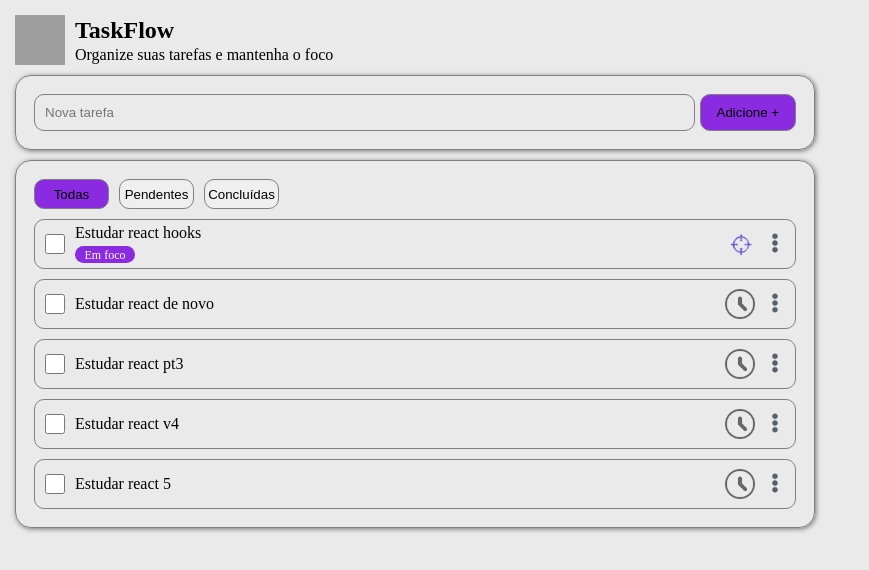
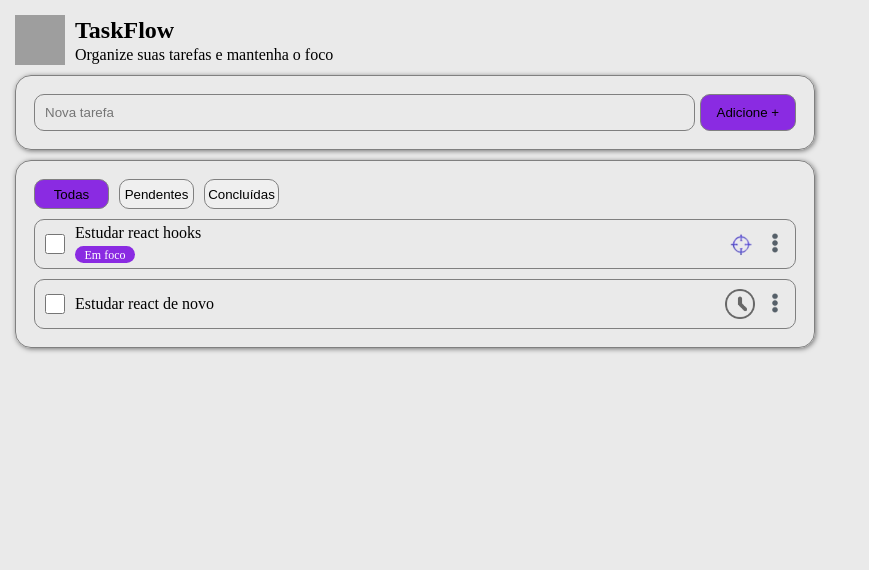
Before and after one commit to Leonardopabis/TaskFlow, a React (Vite) app in the folder vite-project/: page / in a window 1280 px wide. Shown: the top 570 px of the page, without its empty margins (0-869 px from the left). Built offline with nearby package versions, Linux system fonts and the light colour scheme; grey boxes are pictures that could not be loaded.

Commit message:
adicionar nova tarefa funcionando

```diff
--- a/vite-project/src/App.css
+++ b/vite-project/src/App.css
@@ -34,6 +34,7 @@ body {
   align-items: center;
   padding-left: 10px;
   background-color: transparent;
+  outline: none;
 }
 
 .purple-bg {
--- a/vite-project/src/App.jsx
+++ b/vite-project/src/App.jsx
@@ -1,4 +1,4 @@
-import { useState } from 'react'
+import { useState, useRef } from 'react'
 import reactLogo from './assets/react.svg'
 import viteLogo from './assets/vite.svg'
 import heroImg from './assets/hero.png'
@@ -8,10 +8,11 @@ import { Button } from './components/Button'
 import { TaskList } from './components/TaskList'
 
 function App() {
+  const inputRef = useRef(null)
 
+  const [taskTitle, setTaskTitle] = useState("")
 
-  const allListItems = [
-    {
+  const [allListItems, setAllListItems] = useState([{
     id: 1,
     title: "Estudar react hooks",
     onFocus: true,
@@ -20,36 +21,47 @@ function App() {
     id: 2,
     title: "Estudar react de novo",
     onFocus: false,
-    },
-    {
-      id: 3,
-      title: "Estudar react pt3",
-      onFocus: false,
-    },
-    {
-      id: 4,
-      title: "Estudar react v4",
-      onFocus: false,
-    },
-    {
-      id: 5,
-      title: "Estudar react 5",
+  }])
+
+  function handleAddTask(event) {
+    event.preventDefault()
+    const titleVerification = taskTitle.trim()
+
+    if (!titleVerification) {
+      inputRef.current.focus()
+      return
+    }
+
+    const newTask = {
+      id: crypto.randomUUID(),
+      title: taskTitle,
       onFocus: false,
     }
+
+    setAllListItems((currentItems => [
+      ...currentItems, newTask,
     ]
+    ))
+
+    setTaskTitle("")
+    inputRef.current.focus()
+  }
+
 
   return (
     <>
       <header>
-        <HeaderIntroduction/>
+        <HeaderIntroduction />
       </header>
       <main>
         <section className='left-content-container'>
-          <div className='field-container'>
-            <input type="text" placeholder='Nova tarefa' className='new-task-input'/>
-            <Button className="big-button purple-bg">Adicione +</Button>
-          </div>
-          <TaskList className="field-container task-list-container" allListItens={allListItems}/>
+          <form className='field-container' onSubmit={handleAddTask}>
+            <input type="text" placeholder='Nova tarefa' className='new-task-input' autoComplete='off' ref={inputRef} value={taskTitle} onChange={(event) => {
+              setTaskTitle(event.target.value)
+            }}/>
+            <Button type="submit" className="big-button purple-bg">Adicione +</Button>
+          </form>
+          <TaskList className="field-container task-list-container" allListItems={allListItems} />
         </section>
         <section className='right-content-container'>
 
--- a/vite-project/src/components/TaskList/index.jsx
+++ b/vite-project/src/components/TaskList/index.jsx
@@ -2,7 +2,7 @@ import { Button } from '../Button'
 import { ListItem } from '../ListItem'
 import './task-list.styles.css'
 
-export function TaskList({allListItens, ...props}) {
+export function TaskList({allListItems, ...props}) {
     return (
         <div {...props}>
             <div className="buttons-container">
@@ -11,7 +11,7 @@ export function TaskList({allListItens, ...props}) {
                 <Button className="small-button">Concluídas</Button>
             </div>
             <ul className='u-list'>
-                {allListItens.map((item) => (
+                {allListItems.map((item) => (
                     <ListItem key={item.id} name={item.title} onFocus={item.onFocus} />
                 ))}
             </ul>
```
Lines whose indentation alone changed are shown as unchanged.
